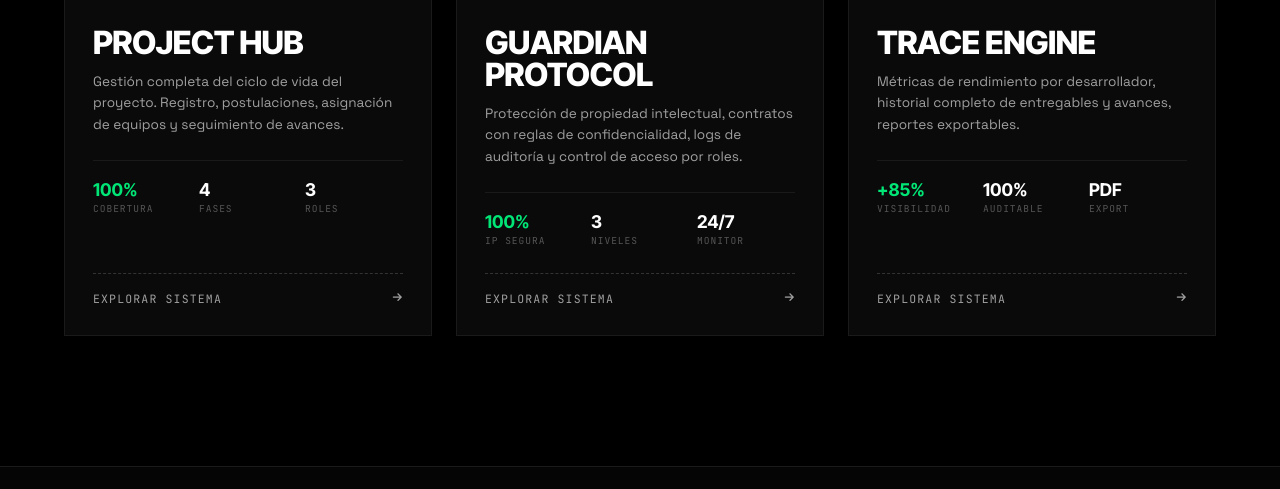
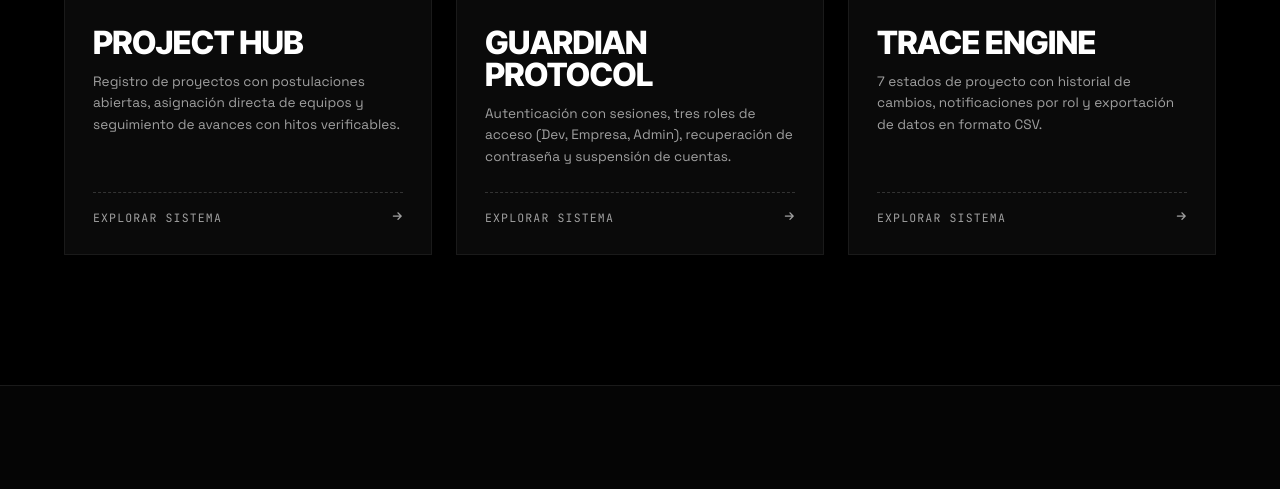
Before and after one commit to MrDylanDev/TEIR, a Django app: page / in a window 1280 px wide. Shown: the part 1696-2185 px from the top of the page. Run offline with Django 5.2, Linux system fonts and the light colour scheme; data comes from the database, SQL or seed files in the repository; data that the repository does not hold is empty.

Commit message:
fix: remove fake stats and false claims from MODULE_01 cards
Project Hub: removed '100% Cobertura' and '4 Fases' stats, fixed description
Guardian Protocol: removed fabricated IP/NDA claims, 24/7 monitoring, kept real auth features
Trace Engine: removed PDF export, '+85% Visibilidad', 'performance metrics', kept real CSV export

```diff
--- a/templates/publico/index.html
+++ b/templates/publico/index.html
@@ -197,12 +197,7 @@
         </div>
         <div class="module-body">
           <h3 class="module-title">PROJECT HUB</h3>
-          <p class="module-desc">Gestión completa del ciclo de vida del proyecto. Registro, postulaciones, asignación de equipos y seguimiento de avances.</p>
-          <div class="module-stats-grid">
-            <div><div class="module-stat-val accent">100%</div><div class="module-stat-label">Cobertura</div></div>
-            <div><div class="module-stat-val">4</div><div class="module-stat-label">Fases</div></div>
-            <div><div class="module-stat-val">3</div><div class="module-stat-label">Roles</div></div>
-          </div>
+          <p class="module-desc">Registro de proyectos con postulaciones abiertas, asignación directa de equipos y seguimiento de avances con hitos verificables.</p>
           <a href="{% url 'registro' %}" class="module-link">
             <span>Explorar sistema</span>
             <i class="fa fa-arrow-right"></i>
@@ -219,12 +214,7 @@
         </div>
         <div class="module-body">
           <h3 class="module-title">GUARDIAN PROTOCOL</h3>
-          <p class="module-desc">Protección de propiedad intelectual, contratos con reglas de confidencialidad, logs de auditoría y control de acceso por roles.</p>
-          <div class="module-stats-grid">
-            <div><div class="module-stat-val accent">100%</div><div class="module-stat-label">IP segura</div></div>
-            <div><div class="module-stat-val">3</div><div class="module-stat-label">Niveles</div></div>
-            <div><div class="module-stat-val">24/7</div><div class="module-stat-label">Monitor</div></div>
-          </div>
+          <p class="module-desc">Autenticación con sesiones, tres roles de acceso (Dev, Empresa, Admin), recuperación de contraseña y suspensión de cuentas.</p>
           <a href="{% url 'registro' %}" class="module-link">
             <span>Explorar sistema</span>
             <i class="fa fa-arrow-right"></i>
@@ -241,12 +231,7 @@
         </div>
         <div class="module-body">
           <h3 class="module-title">TRACE ENGINE</h3>
-          <p class="module-desc">Métricas de rendimiento por desarrollador, historial completo de entregables y avances, reportes exportables.</p>
-          <div class="module-stats-grid">
-            <div><div class="module-stat-val accent">+85%</div><div class="module-stat-label">Visibilidad</div></div>
-            <div><div class="module-stat-val">100%</div><div class="module-stat-label">Auditable</div></div>
-            <div><div class="module-stat-val">PDF</div><div class="module-stat-label">Export</div></div>
-          </div>
+          <p class="module-desc">7 estados de proyecto con historial de cambios, notificaciones por rol y exportación de datos en formato CSV.</p>
           <a href="{% url 'registro' %}" class="module-link">
             <span>Explorar sistema</span>
             <i class="fa fa-arrow-right"></i>
```
